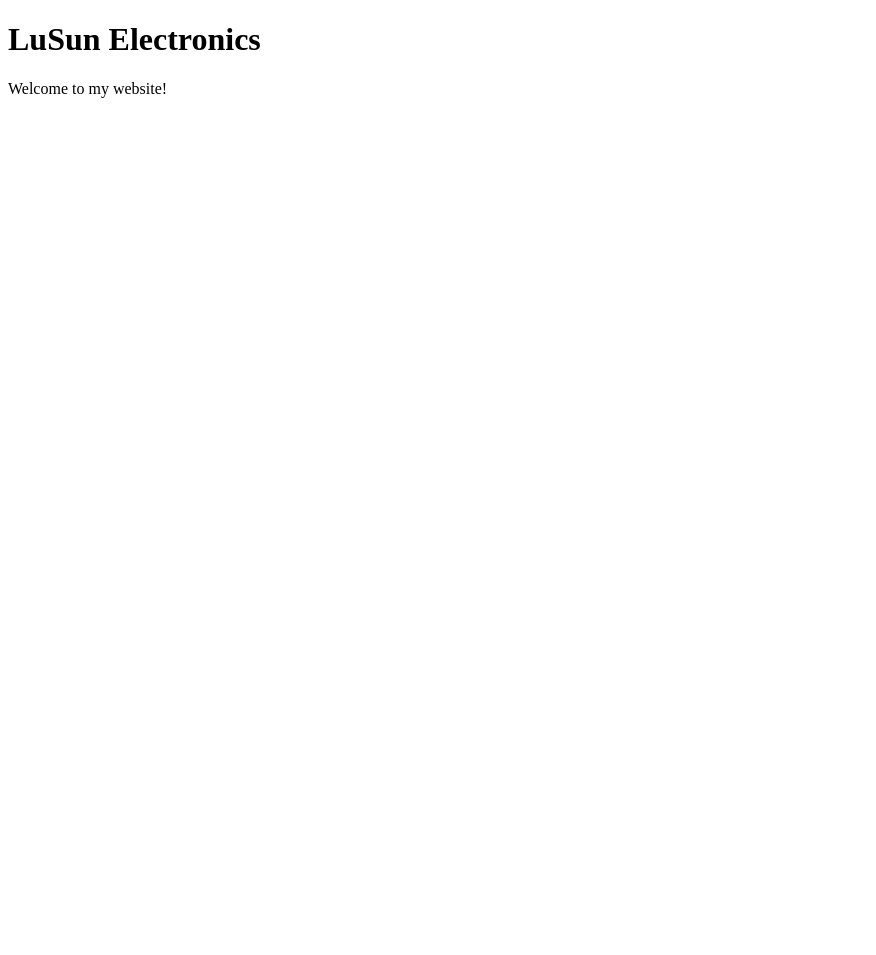
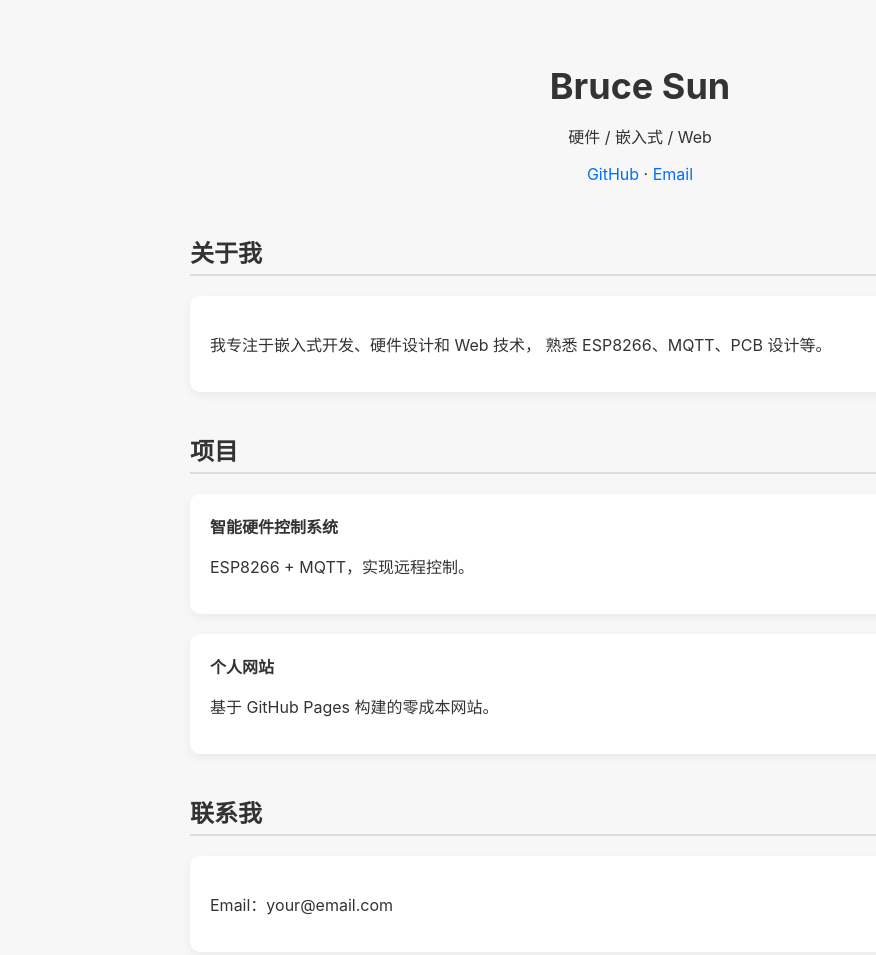
Before and after one commit to lusunelectronics/lusunelectronics.github.io, a plain HTML site: page index.html in a window 1280 px wide. Shown: the whole page, without its empty margins (0-876 px from the left). Before the commit the page ends 800 px from the top, so only its background shows below. Drawn offline with Linux system fonts and the light colour scheme.

Commit message:
Revise index.html for personal website update
Updated the website content and styling.

```diff
--- a/index.html
+++ b/index.html
@@ -1,11 +1,90 @@
 <!DOCTYPE html>
-<html lang="zh-EN">
+<html lang="zh-CN">
 <head>
-  <meta charset="UTF-8">
-  <title>LuSun Electronics</title>
+  <meta charset="UTF-8" />
+  <title>Bruce Sun | 个人网站</title>
+  <meta name="viewport" content="width=device-width, initial-scale=1" />
+  <style>
+    body {
+      font-family: -apple-system, BlinkMacSystemFont, "Segoe UI", Roboto;
+      margin: 0;
+      background: #f7f7f7;
+      color: #333;
+    }
+    .container {
+      max-width: 900px;
+      margin: auto;
+      padding: 40px 20px;
+    }
+    header {
+      text-align: center;
+      margin-bottom: 50px;
+    }
+    h1 {
+      font-size: 36px;
+      margin-bottom: 10px;
+    }
+    h2 {
+      border-bottom: 2px solid #ddd;
+      padding-bottom: 5px;
+      margin-top: 40px;
+    }
+    .card {
+      background: #fff;
+      padding: 20px;
+      border-radius: 10px;
+      margin-top: 20px;
+      box-shadow: 0 4px 10px rgba(0,0,0,0.05);
+    }
+    a {
+      color: #0070f3;
+      text-decoration: none;
+    }
+  </style>
 </head>
+
 <body>
-  <h1>LuSun Electronics</h1>
-  <p>Welcome to my website!</p>
+  <div class="container">
+
+    <header>
+      <h1>Bruce Sun</h1>
+      <p>硬件 / 嵌入式 / Web</p>
+      <p>
+        <a href="https://github.com/">GitHub</a> ·
+        <a href="mailto:your@email.com">Email</a>
+      </p>
+    </header>
+
+    <section>
+      <h2>关于我</h2>
+      <div class="card">
+        <p>
+          我专注于嵌入式开发、硬件设计和 Web 技术，
+          熟悉 ESP8266、MQTT、PCB 设计等。
+        </p>
+      </div>
+    </section>
+
+    <section>
+      <h2>项目</h2>
+      <div class="card">
+        <strong>智能硬件控制系统</strong>
+        <p>ESP8266 + MQTT，实现远程控制。</p>
+      </div>
+
+      <div class="card">
+        <strong>个人网站</strong>
+        <p>基于 GitHub Pages 构建的零成本网站。</p>
+      </div>
+    </section>
+
+    <section>
+      <h2>联系我</h2>
+      <div class="card">
+        <p>Email：your@email.com</p>
+      </div>
+    </section>
+
+  </div>
 </body>
 </html>
```
